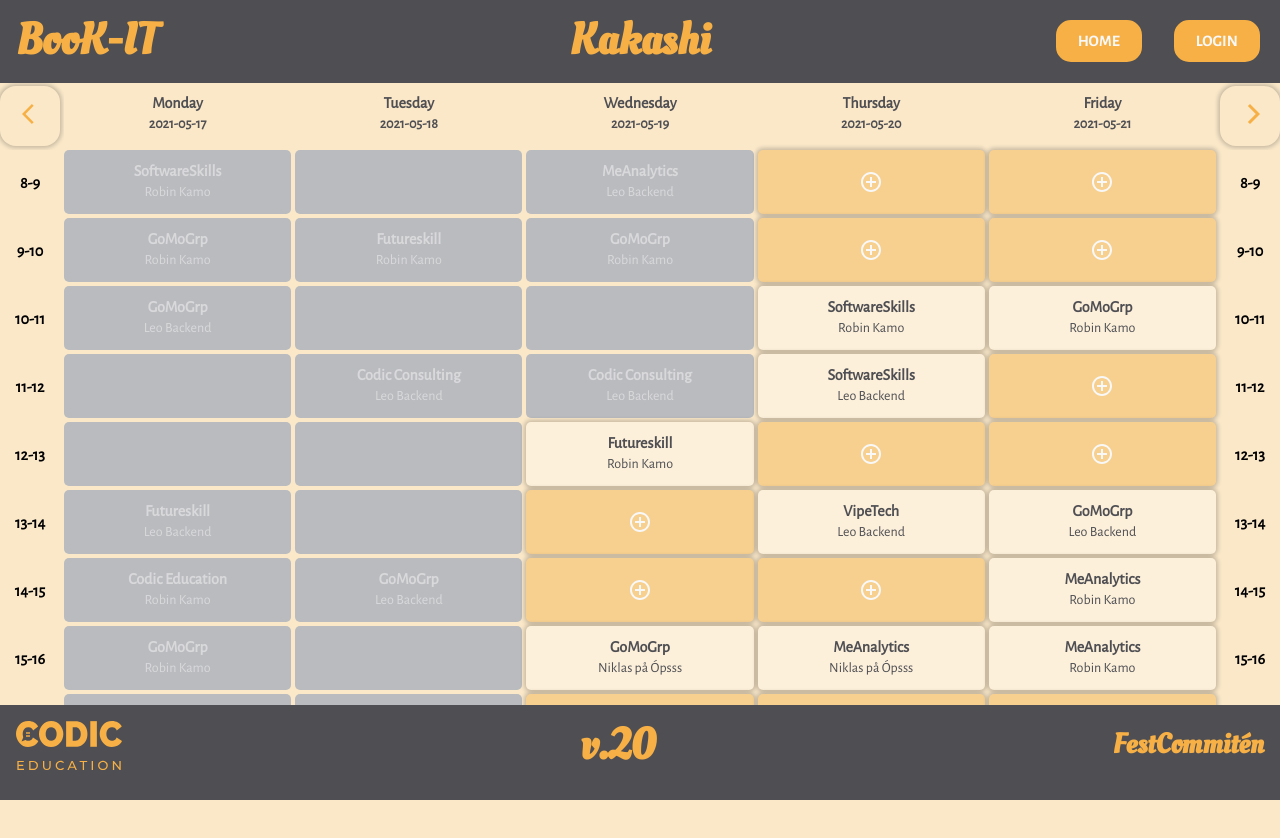
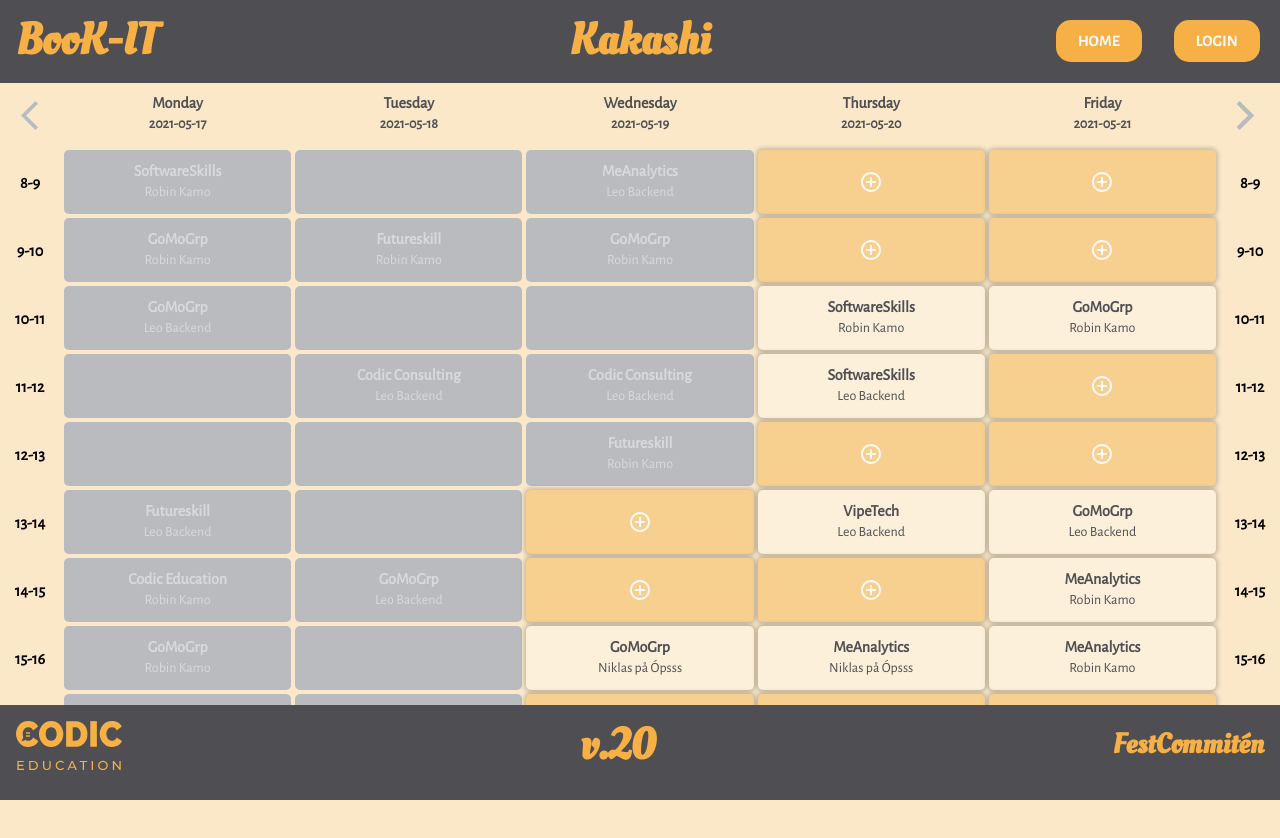
Before and after one commit to Festcommiten/BookIt, a React (Create React App) app in the folder web/: page /home in a window 1280 px wide. Shown: the top 838 px of the page. Built offline with nearby package versions, Linux system fonts and the light colour scheme.

Commit message:
Changed layout of arrows and colors

```diff
--- a/web/src/components/Week.tsx
+++ b/web/src/components/Week.tsx
@@ -118,7 +118,7 @@ export default function Week() {
 		return Math.floor(Math.random() * max);
 	}
 
-	let passedSlots:number = 21;
+	let passedSlots:number = 22;
 	let currentSlot:number = 0;
 
 	function fillOneDayData(day_index: number) {
--- /dev/null
+++ b/web/src/components/Week/ColumnTime.css
@@ -0,0 +1,7 @@
+.navigation-arrows {
+    color: var(--tint-dark-grey-7);
+}
+
+.navigation-arrows:hover {
+    cursor: pointer;
+}
--- a/web/src/components/Week/ColumnTime.tsx
+++ b/web/src/components/Week/ColumnTime.tsx
@@ -1,6 +1,7 @@
 import ArrowBackIosIcon from '@material-ui/icons/ArrowBackIos';
 import ArrowForwardIosIcon from '@material-ui/icons/ArrowForwardIos';
 import React from 'react';
+import './ColumnTime.css';
 
 let time_slot = [
 	'8-9',
@@ -16,7 +17,9 @@ let time_slot = [
 
 const render_time_slots = time_slot.map((slot, i) => {
 	return (
-		<div key={ i } className="pa2 ma0 item-time"><p>{ time_slot[i] }</p></div>
+		<div key={ i } className="pa2 ma0 item-time">
+			<p>{ time_slot[i] }</p>
+		</div>
 	);
 });
 
@@ -32,10 +35,16 @@ export default function ColumnTime() {
 }
 
 export function ColumnTimeLeft() {
+	function goToPastWeek() {
+		alert('Past week');
+	}
+
 	return (
 		<div className="week-column_rows">
-			<div className="mt1 tc shadow-1 br4">
-				<ArrowBackIosIcon className="mt3 ml2 light-brilliant-orange"/>
+			<div onClick={ goToPastWeek }>
+				<ArrowBackIosIcon
+					fontSize="large"
+					className="navigation-arrows mt3 ml3"/>
 			</div>
 			{ render_time_slots }
 		</div>
@@ -43,10 +52,16 @@ export function ColumnTimeLeft() {
 }
 
 export function ColumnTimeRight() {
+	function goToNextWeek() {
+		alert('Next week');
+	}
+
 	return (
 		<div className="week-column_rows">
-			<div className="mt1 tc shadow-1 br4">
-				<ArrowForwardIosIcon className="mt3 ml2 light-brilliant-orange"/>
+			<div onClick={ goToNextWeek }>
+				<ArrowForwardIosIcon
+					fontSize="large"
+					className="navigation-arrows mt3 mr2"/>
 			</div>
 			{ render_time_slots }
 		</div>
```
